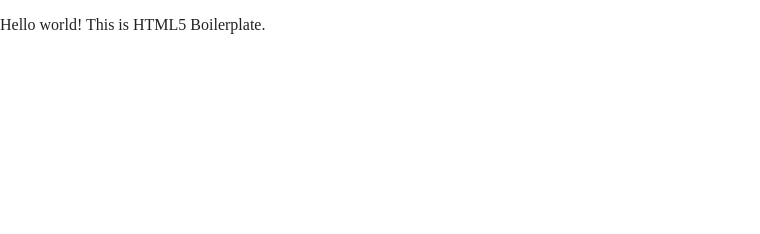
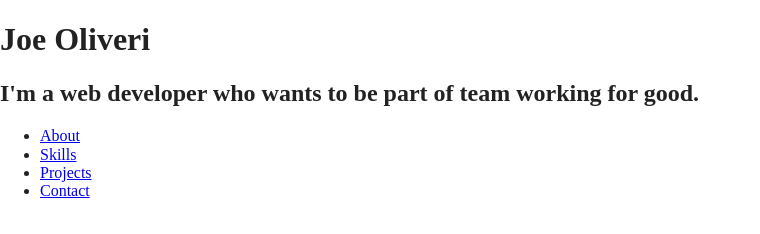
Before and after one commit to oliverijoe/coding-portfolio, a website built with Parcel: page index.html in a window 1280 px wide. Shown: the whole page, without its empty margins (0-760 px from the left). Built offline with nearby package versions, Linux system fonts and the light colour scheme.

Commit message:
Began framework on html

```diff
--- a/index.html
+++ b/index.html
@@ -3,7 +3,7 @@
 
 <head>
   <meta charset="utf-8">
-  <title></title>
+  <title>Joe Oliveri | Coding Portfolio</title>
   <meta name="description" content="">
   <meta name="viewport" content="width=device-width, initial-scale=1">
 
@@ -20,12 +20,49 @@
   <link rel="stylesheet" href="css/main.css">
 
   <meta name="theme-color" content="#fafafa">
+
 </head>
 
 <body>
+  <header>
+    <div class="content-wrapper">
+      <h1>Joe Oliveri</h1>
+      <h2>I'm a <span>web developer</span> who wants to be part of team working for good.</h2>
+      <nav>
+        <ul class="nav-bar">
+          <li><a href="#about">About</a></li>
+          <li><a href="#skills">Skills</a></li>
+          <li><a href="#projects">Projects</a></li>
+          <li><a href="#contact">Contact</a></li>
+        </ul>
+      </nav>
+    </div>
+  </header>
 
-  <!-- Add your site or application content here -->
-  <p>Hello world! This is HTML5 Boilerplate.</p>
+  <section id="about">
+    <div class="content-wrapper">
+
+    </div>
+  </section>
+
+  <section id="skills">
+    <div class="content-wrapper">
+
+    </div>
+  </section>
+
+  <section id="projects">
+    <div class="content-wrapper">
+
+    </div>
+  </section>
+
+  <section id="contact">
+    <div class="content-wrapper">
+
+    </div>
+  </section>
+
   <script src="js/vendor/modernizr-3.11.2.min.js"></script>
   <script src="js/plugins.js"></script>
   <script src="js/main.js"></script>
```
